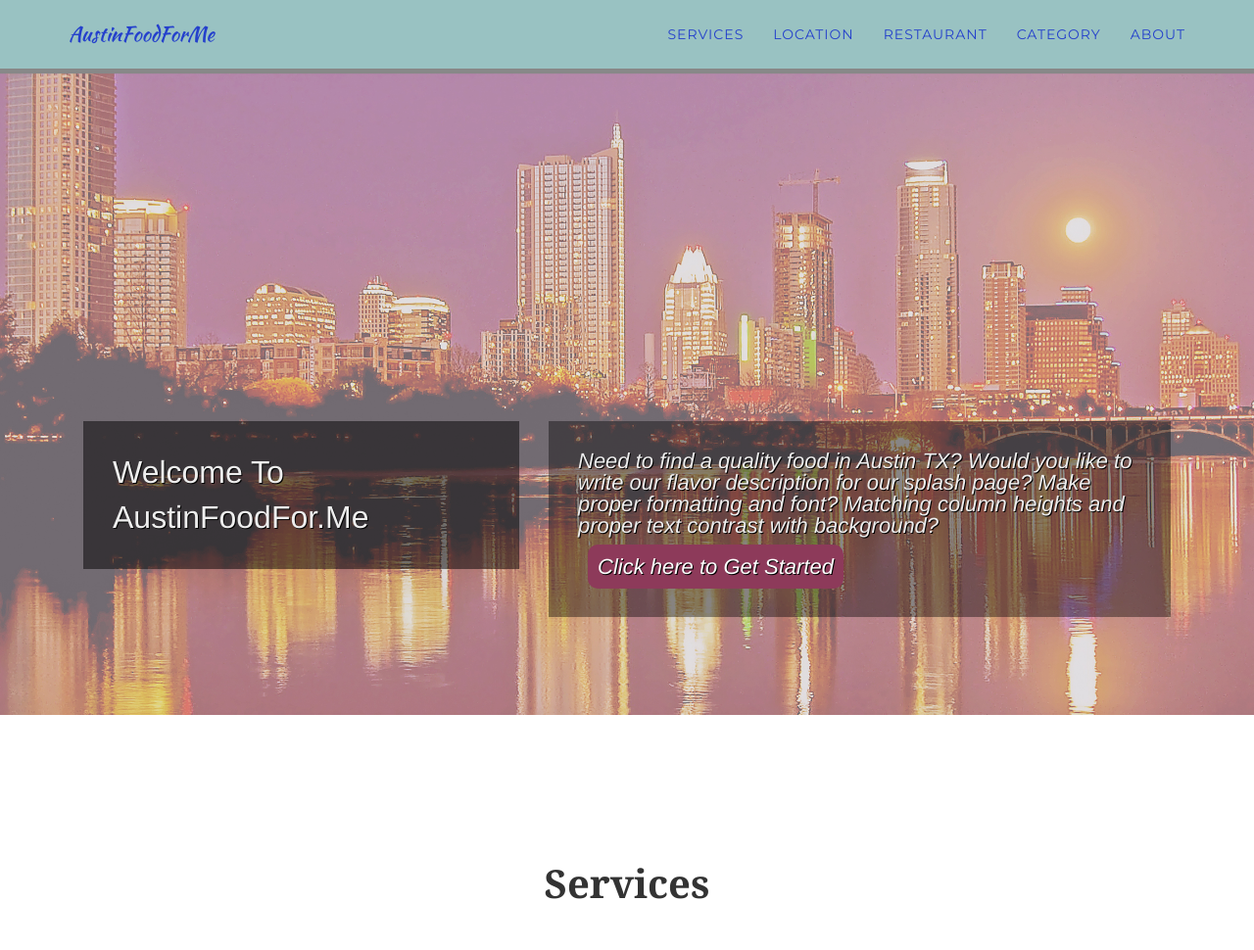
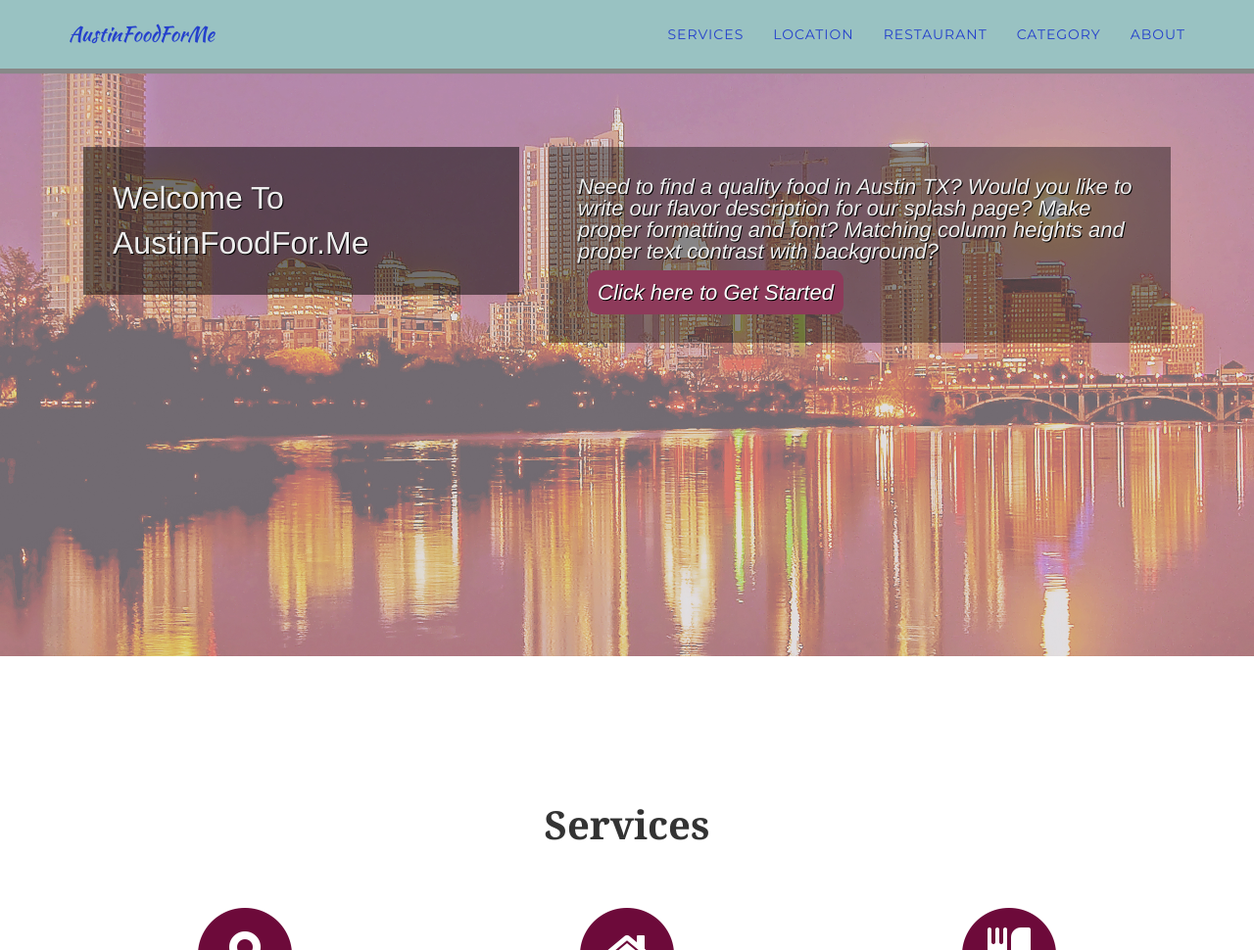
Before and after one commit to brockuniera/cs373-idb, a Flask app: page / in a window 1280 px wide. Shown: the top 970 px of the page at 98% size. Run offline with Flask 2, Linux system fonts and the light colour scheme; some libraries are stand-ins or nearby versions; some web fonts are replaced.

Commit message:
push the header in the splash page up

```diff
--- a/app/static/css/custom.css
+++ b/app/static/css/custom.css
@@ -204,7 +204,8 @@ subh{
 }
 
 .space {
-  margin-top: 330px;
+  margin-top: 50px;
+  margin-bottom: 220px;
 }
 
 
```
